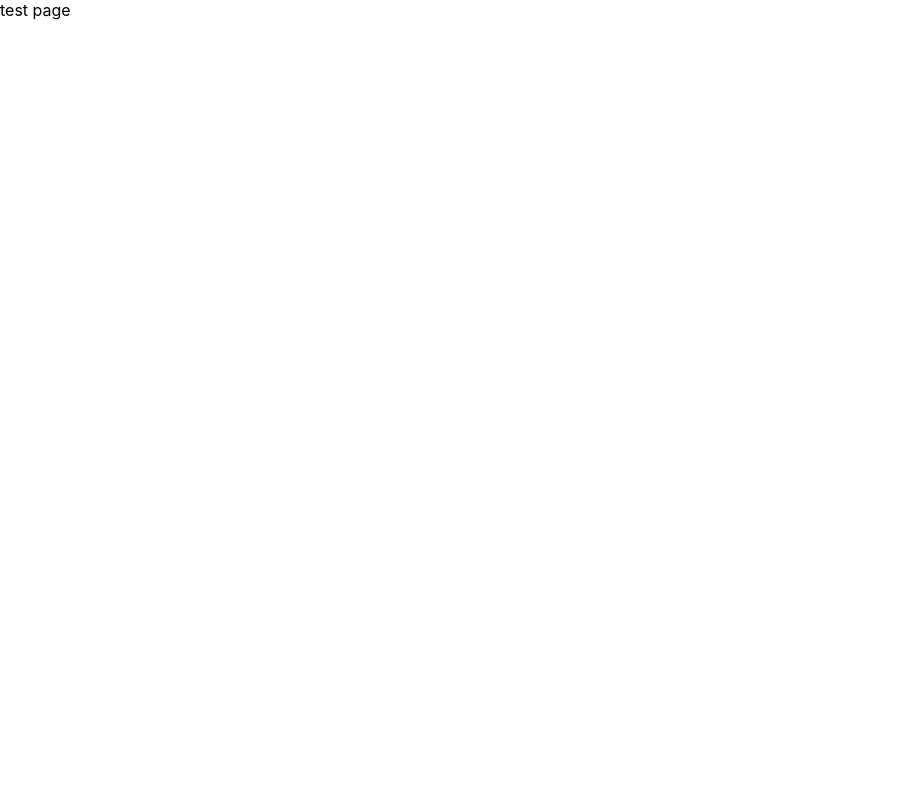
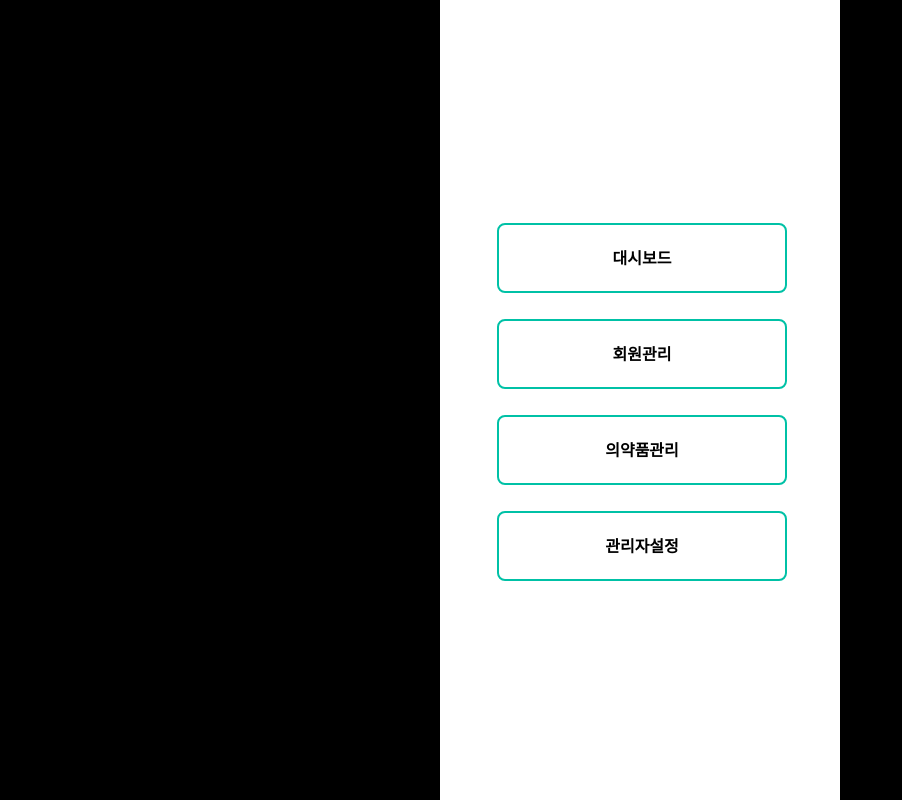
Before and after one commit to moonctp24/SHDS, a Next.js app: page / in a window 1280 px wide. Shown: the whole page, without its empty margins (0-902 px from the left). Built offline with nearby package versions, Linux system fonts and the light colour scheme.

Commit message:
메인페이지 퍼블완료

```diff
--- /dev/null
+++ b/components/layout/main/MainComp.module.css
@@ -0,0 +1,13 @@
+.mainPageButtonList {
+  width: 290px;
+  position: absolute;
+  top: 50%;
+  left: 50%;
+  transform: translate(-50%, -50%);
+}
+
+.buttonLayout {
+  margin: 26px 0 26px 0;
+  position: relative;
+  height: 70px;
+}
--- a/components/layout/main/MainComp.tsx
+++ b/components/layout/main/MainComp.tsx
@@ -1,9 +1,27 @@
 import type { NextPage } from "next";
+import style from "./MainComp.module.css";
 
 const MainComp: NextPage = () => {
   return (
     <>
-      <div>test page</div>
+      <div className="mainContentsLayout">
+        <div className="mainPageContentsArea">
+          <div className={style.mainPageButtonList}>
+            <div className={style.buttonLayout}>
+              <button className="btn_white">대시보드</button>
+            </div>
+            <div className={style.buttonLayout}>
+              <button className="btn_white">회원관리</button>
+            </div>
+            <div className={style.buttonLayout}>
+              <button className="btn_white">의약품관리</button>
+            </div>
+            <div className={style.buttonLayout}>
+              <button className="btn_white">관리자설정</button>
+            </div>
+          </div>
+        </div>
+      </div>
     </>
   );
 };
```
